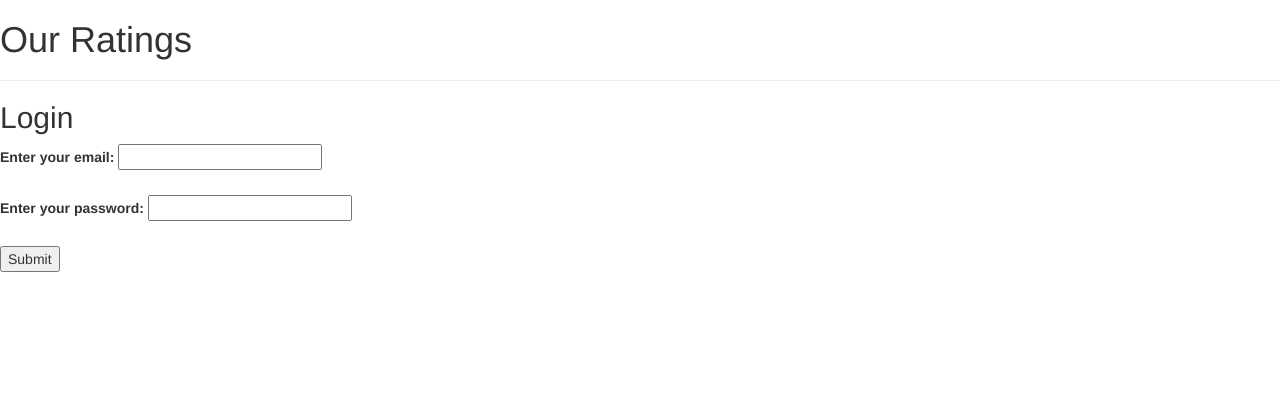
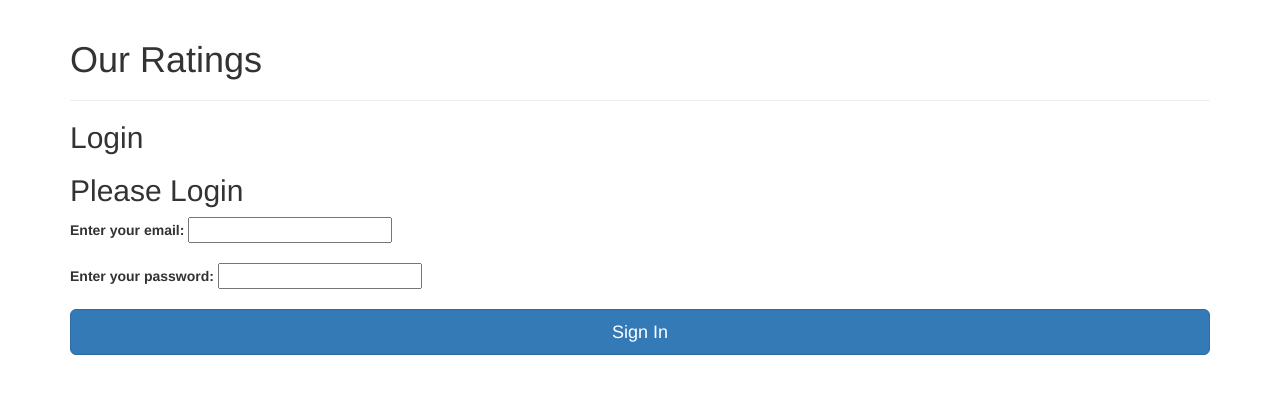
Before and after one commit to shaiwilson/Movie_recommendation_ML, a Flask app: page /login in a window 1280 px wide. Shown: the part 51-445 px from the top of the page. Run offline with Flask 2, Linux system fonts and the light colour scheme; some libraries are stand-ins or nearby versions.

Commit message:
Update login form.

```diff
--- a/templates/base.html
+++ b/templates/base.html
@@ -32,11 +32,13 @@
 
 <body>
 
+<div class="container">
+
     {% with messages = get_flashed_messages() %}
         {% if messages %}
         <ul class=flashes>
         {% for message in messages %}
-          <li>{{ message }}</li>
+          <div class="alert alert-warning">{{ message }}</div>
         {% endfor %}
         </ul>
         {% endif %}
@@ -47,5 +49,6 @@
 
   {% block content %} put your content here {% endblock %}
 
+</div>
 </body>
 </html>
--- a/templates/login.html
+++ b/templates/login.html
@@ -3,12 +3,20 @@
 
     <h2>Login</h2>
 
-    <form action="/logged_in" method="POST">
+    <form class="form-signin" action="/logged_in" method="POST">
+        <h2 class="form-signin-heading">Please Login</h2>
 
-        <label>Enter your email: <input type="text" name="email"></input></label><br><br>
-        <label>Enter your password: <input type="text" name="password"></input></label><br><br>
+        <div class="form-group">
+            <label>Enter your email: <input type="text" name="email"></input></label>
+        </div>
 
-        <input type="submit" value="Submit">
+        <div class="form-group">
+            <label>Enter your password: <input type="text" name="password"></input></label>
+        </div>
+
+        <button class="btn btn-lg btn-primary btn-block" type="submit">Sign In
+        </button>
+
     </form>
 
 {% endblock %}
```
Also changed, not shown: static/css/homepage.css (added), static/css/site.css (added), static/img/homepage-background.jpg (added).
